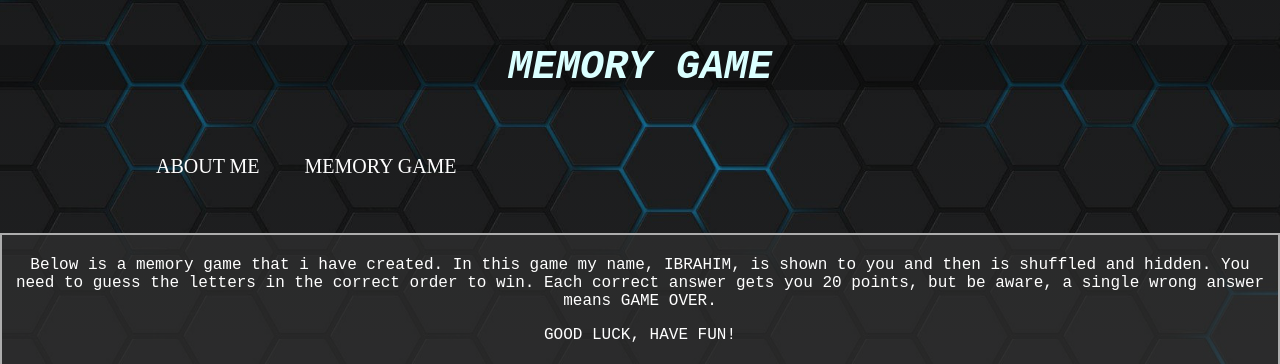
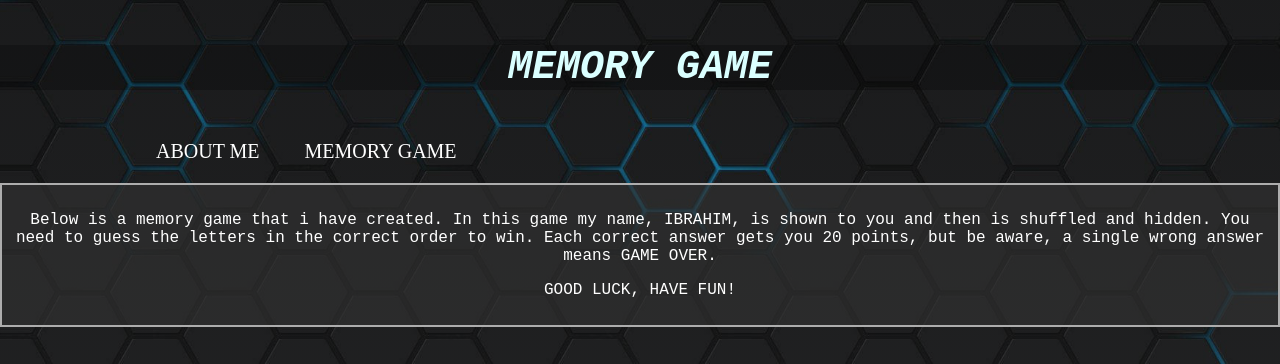
Before and after one commit to itu-itis23-bashir21/End-Of-Term-Project-Website, a plain HTML site: page memory-game.html in a window 1280 px wide. Shown: the top 364 px of the page. Drawn offline with Linux system fonts and the light colour scheme.

Commit message:
Update style.css

```diff
--- a/style.css
+++ b/style.css
@@ -2,6 +2,7 @@ body {
     font-family: 'Times New Roman', sans-serif;
     margin: 0;
     padding: 0;
+    background-color: #333;
 }
 
 h{
@@ -48,7 +49,7 @@ header {
   .Game_Desc {
     font-family: monospace;
     border: 2px solid #adadad;
-    padding: 5px;
+    padding: 10px;
     margin-bottom: 40px;
     display: inline-block;
     background-color: #3333339e;
@@ -74,17 +75,11 @@ fieldset {
     background-color: #00000050;
   }
 
-  legend {
-    padding: 0 10px;
-    font-weight: bold;
-  }
-
-
 .navbar{
     font-size: 20px;
     width: 85%;
     margin: auto;
-    padding: 35px 0;
+    padding-top: 20px;
     display: flex;
     align-items: center;
     justify-content: space-between;
```
